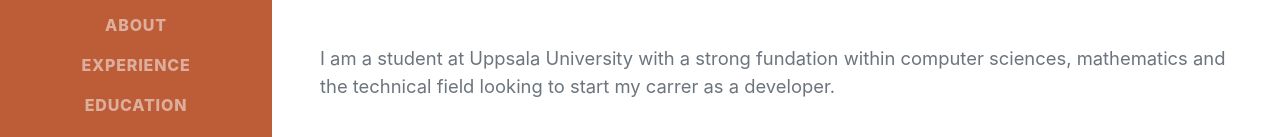
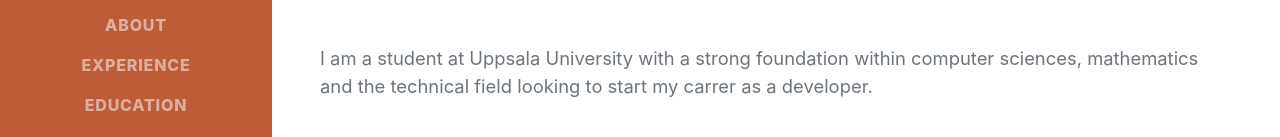
Before and after one commit to erikem97/erikem97.github.io, a plain HTML site: page index.html in a window 1280 px wide. Shown: the part 365-502 px from the top of the page. Drawn offline with nearby package versions, Linux system fonts and the light colour scheme; a web font is replaced by a local one.

Commit message:
Update index.html

```diff
--- a/index.html
+++ b/index.html
@@ -47,7 +47,7 @@
                         Uppsala, Sweden · +4676-3414406 ·
                         <a href="mailto:e.kempe@hotmail.com">e.kempe@hotmail.com</a>
                     </div>
-                    <p class="lead mb-5">I am a student at Uppsala University with a strong fundation within computer sciences, mathematics and the technical field looking to start my carrer as a developer.</p>
+                    <p class="lead mb-5">I am a student at Uppsala University with a strong foundation within computer sciences, mathematics and the technical field looking to start my carrer as a developer.</p>
                     <div class="social-icons">
                         <a class="social-icon" href="https://www.linkedin.com/in/erik-kempe/"><i class="fab fa-linkedin-in"></i></a>
                         <a class="social-icon" href="https://github.com/erikem97"><i class="fab fa-github"></i></a>
```
